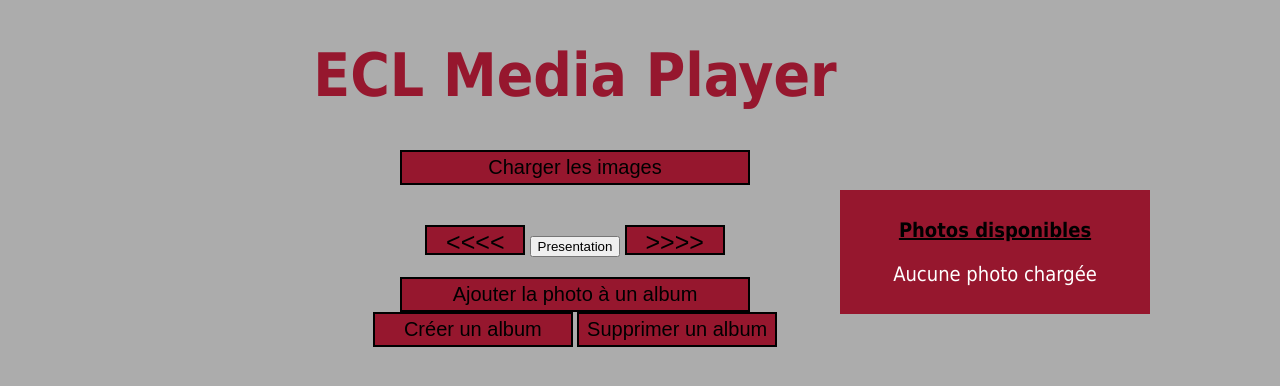
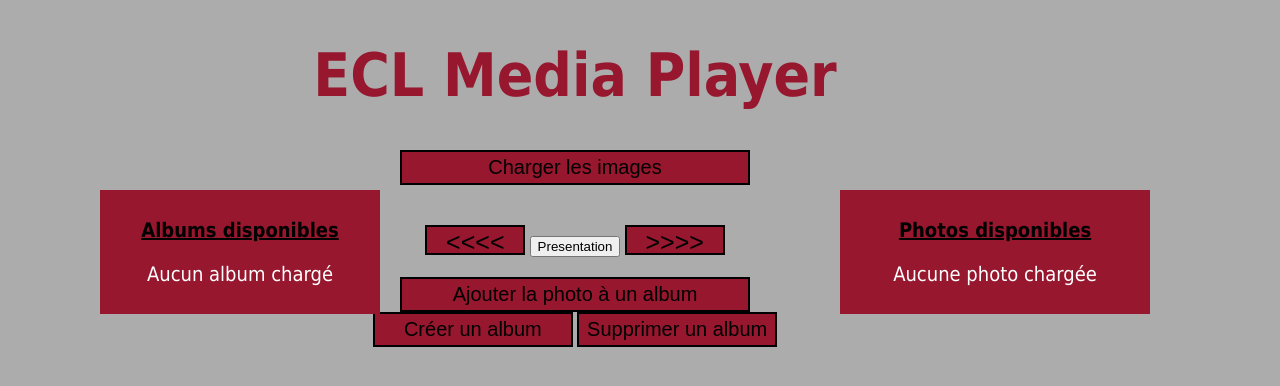
Before and after one commit to krisfresno/ECL-Media-Player, a Node server app: page / in a window 1280 px wide. Shown: the top 386 px of the page. Run offline with Node 20, Linux system fonts and the light colour scheme.

Commit message:
Update index.ejs

```diff
--- a/media/views/index.ejs
+++ b/media/views/index.ejs
@@ -15,7 +15,7 @@
         .liste:hover {
         }
 
-        .sidenav{
+        .sidenav_right{
             /*height: 100%;*/
             width: 310px;
             position: fixed;
@@ -26,13 +26,23 @@
             overflow-x: hidden;
             padding: 8px 0;
         }
-        .sidenav p {
+        .sidenav_left{
+            width: 280px;
+            position: fixed;
+            z-index: 1;
+            top: 190px;
+            left: 100px;
+            background: #96172e;
+            overflow-x: hidden;
+            padding: 8px 0;
+        }
+        .sidenav_right p , .sidenav_left p{
             text-decoration: none;
             font-size: 20px;
             text-align: center;
             color: #acacac;
         }
-        .sidenav a {
+        .sidenav_right a , .sidenav_left a{
             color: #000;
             text-align: center;
             font-size: 18px;
@@ -110,7 +120,11 @@
     </style>
   </head>
   <body>
-    <div class="sidenav" id="noms_des_photos">
+    <div class="sidenav_left" id="liste_albums">
+        <p style='color: #000;'><u><b>Albums disponibles</b></u></p>
+        <p style="color: #fff;">Aucun album chargé</p>
+    </div>
+    <div class="sidenav_right" id="noms_des_photos">
         <p style='color: #000;'><u><b>Photos disponibles</b></u></p>
         <p style="color: #fff;">Aucune photo chargée</p>
     </div>
@@ -164,7 +178,7 @@
                     h = h + "\n"+"<div><a style='color: #fff;' onclick=show('"+liste.photos[i]+"')>"+liste.photos[i]+"</a></div>";
                 }
                 h = h + "\n"+"<div><p> </p></div>";
-
+                noms_des_photos.innerHTML = h;
             };
             request.open("GET", "/images/liste_photos.json", true);
             request.send(null);
@@ -173,14 +187,13 @@
             albumrequest.onload = function(){
                 var resp = this.responseText;
                 var liste_album = JSON.parse(resp);
-				h+= "<p style='color: #000;'><u><b>albums disponibles</b></u></p>";
-                //var h = "";
+                var left_text = "<p style='color: #000;'><u><b>albums disponibles</b></u></p>";
                 for (var i=0;i<liste_album.albums.length;i++){
-                    h+= "\n"+'<div id="'+Object.keys(liste_album.albums[i])+'"><a style="color: #fff;" onclick=showimages_album \
+                    left_text += "\n"+'<div id="'+Object.keys(liste_album.albums[i])+'"><a style="color: #fff;" onclick=showimages_album \
 					('+JSON.stringify(liste_album.albums[i])+')>'+Object.keys(liste_album.albums[i])+'</a></div>';
                 }
                 h = h + "\n"+"<div><p> </p></div>";
-				noms_des_photos.innerHTML = h;
+				liste_albums.innerHTML = left_text;
 
             };
 			albumrequest.open("GET", "/images/liste_albums.json", true);
```
